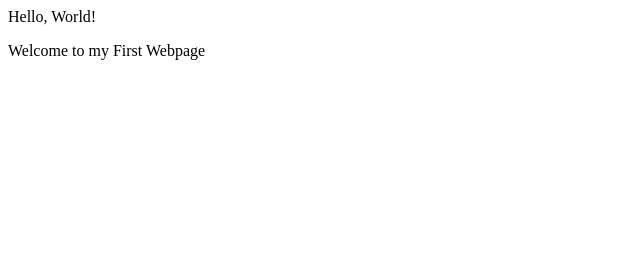
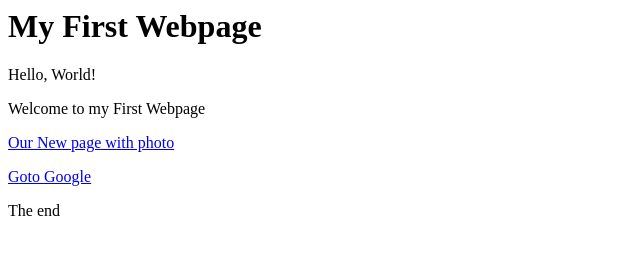
Before and after one commit to jnkiarie/moringa-school-projects, a plain HTML site: page index.html in a window 1280 px wide. Shown: the whole page, without its empty margins (0-640 px from the left). Drawn offline with Linux system fonts and the light colour scheme.

Commit message:
add new features to the page

```diff
--- a/index.html
+++ b/index.html
@@ -3,8 +3,13 @@
     <title>My First Web Page</title>
 </head>
 <body>
+    <h1>My First Webpage</h1>
     <p>Hello, World!</p>
     <p>Welcome to my First Webpage</p>
+    <a href="new-page.html">Our New page with photo</a>
+    <p></p>
+    <a href="http:www.google.com">Goto Google</a>
+    <p>The end</p>
 
 
 </body>
```
Also changed, not shown: new-page.html (+3 -2 lines).
